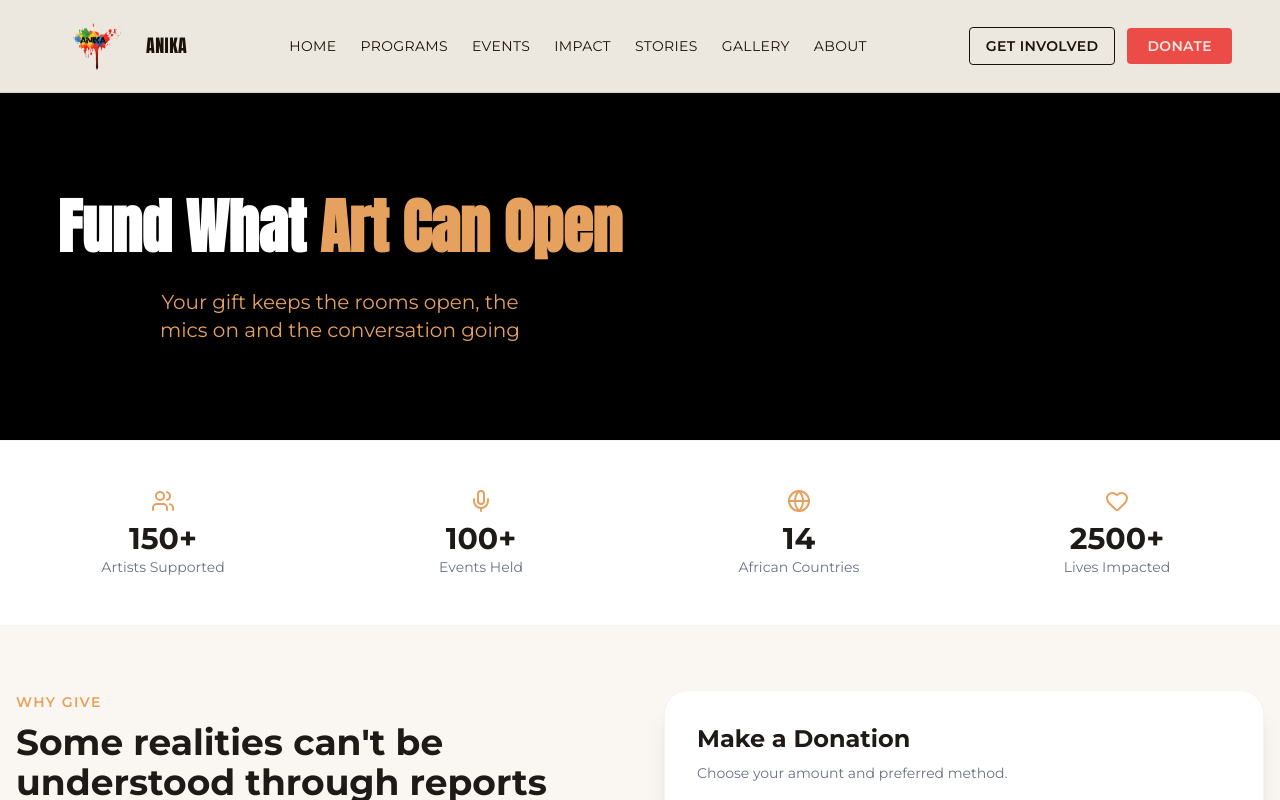
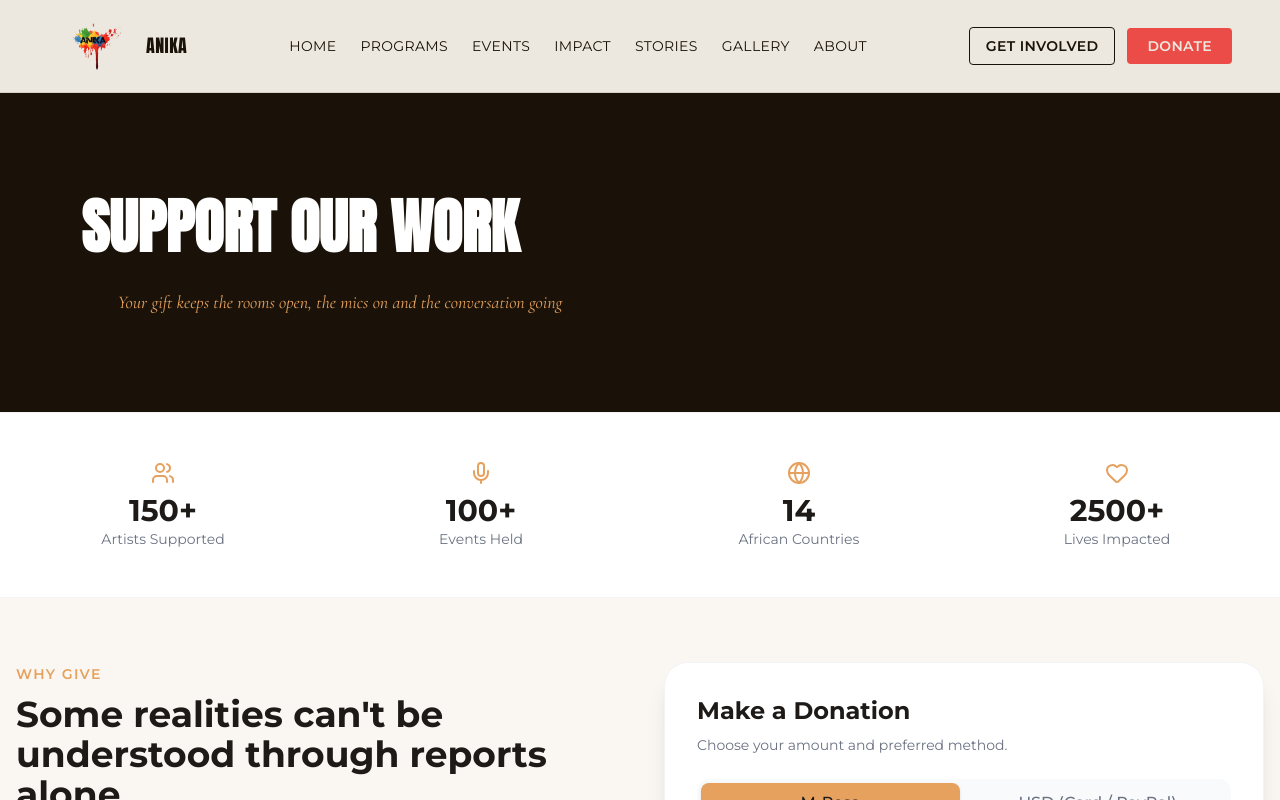
Before and after one commit to Jkosencha/Anika-Initiative, a React (Vite) app: page /donate in a window 1280 px wide. Shown: the top 800 px of the page. Built offline with nearby package versions, Linux system fonts and the light colour scheme.

Commit message:
feat:added padding and styling of fonts nd background color

```diff
--- a/src/App.jsx
+++ b/src/App.jsx
@@ -7,7 +7,6 @@ import Programs from './pages/Programs'
 import Events from './pages/Events'
 import Impact from './pages/Impact'
 import Stories from './pages/Stories'
-import StoryDetail from './pages/StoryDetail'
 import Gallery from './pages/Gallery'
 import GetInvolved from './pages/GetInvolved'
 import Donate from './pages/Donate'
@@ -25,7 +24,6 @@ function App() {
           <Route path="/events" element={<Events />} />
           <Route path="/impact" element={<Impact />} />
           <Route path="/stories" element={<Stories />} />
-          <Route path="/stories/:slug" element={<StoryDetail />} />
           <Route path="/gallery" element={<Gallery />} />
           <Route path="/get-involved" element={<GetInvolved />} />
           <Route path="/donate" element={<Donate />} />
--- a/src/pages/Donate.jsx
+++ b/src/pages/Donate.jsx
@@ -88,14 +88,13 @@ const DonationPage = () => {
 
   return (
     <div className="font-body bg-[#FAF7F2] text-[#1E1A18] min-h-screen">
-      <section className="relative px-4 py-20 md:py-24 bg-black text-white overflow-hidden">
+      <section className="relative px-4 py-20 md:py-24 bg-ink text-cream text-white overflow-hidden">
         <div className="relative z-10 text-center mr-150">
-          <h1 className="text-4xl md:text-6xl font-bold leading-tight mb-6 max-w-3xl mx-auto font-display">
-            Fund What <span className="text-[#E6A15E]">Art Can Open</span>
+          <h1 className="text-4xl md:text-6xl font-bold leading-tight mb-6 max-w-3xl mr-20 font-display">
+            SUPPORT OUR WORK
           </h1>
-          <p className="text-lg md:text-xl text-[#E6A15E] max-w-2xl mx-30">
-            Your gift keeps the rooms open, the mics on and the conversation
-            going
+          <p className="mt-4 max-w-3xl text-lg text-[#E6A15E] font-editorial italic">
+            Your gift keeps the rooms open, the mics on and the conversation going
           </p>
         </div>
       </section>
```
